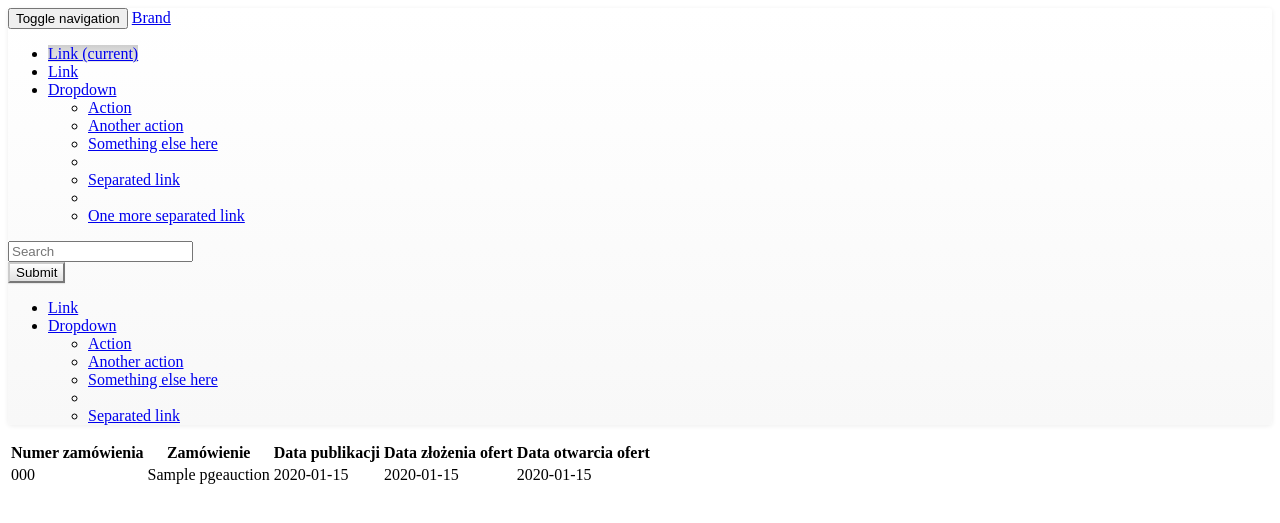
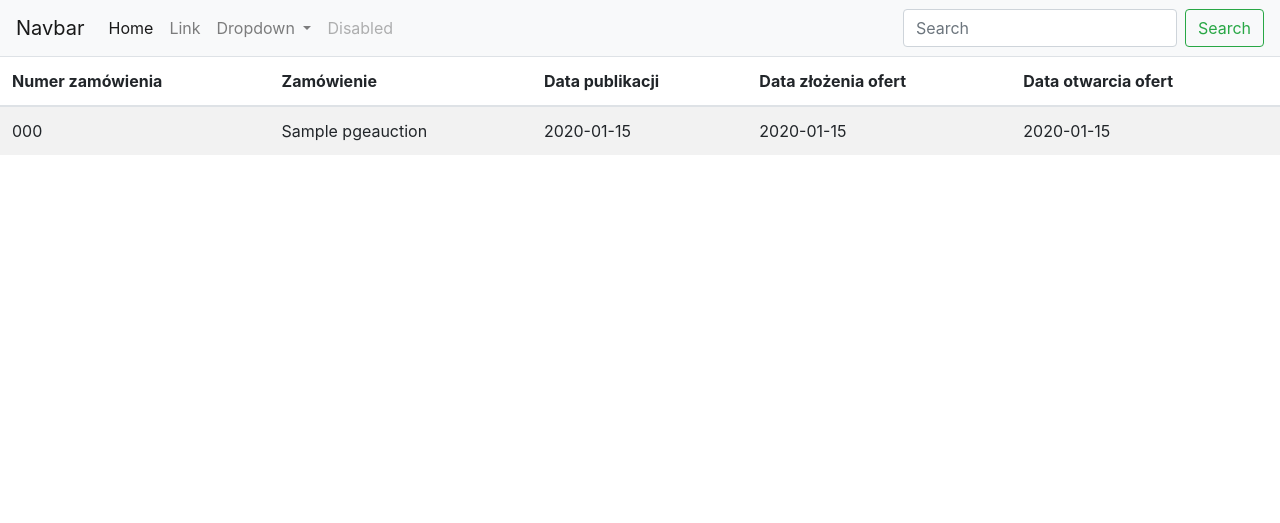
Before and after one commit to Geralt08/final_project, a Django app: template mysite/auctions/templates/main.html in a window 1280 px wide. Shown: the top 523 px of the page. Run offline with Django 3.2, Linux system fonts and the light colour scheme; the template is opened without the code that fills it: values that come from a table or form of the project are taken from there, others are empty; tables that the repository leaves empty hold one stand-in row (values such as "Sample post"); some libraries are stand-ins or nearby versions.

Commit message:
boostrap added

```diff
--- a/mysite/auctions/templates/base.html
+++ b/mysite/auctions/templates/base.html
@@ -3,68 +3,48 @@
 <head>
     <meta charset="UTF-8">
     <title>Przetargi</title>
-    <link rel="stylesheet" href="https://stackpath.bootstrapcdn.com/bootstrap/3.4.1/css/bootstrap-theme.min.css"
-          integrity="sha384-6pzBo3FDv/PJ8r2KRkGHifhEocL+1X2rVCTTkUfGk7/0pbek5mMa1upzvWbrUbOZ" crossorigin="anonymous">
+    <link href="https://stackpath.bootstrapcdn.com/bootstrap/4.3.1/css/bootstrap.min.css" rel="stylesheet" integrity="sha384-ggOyR0iXCbMQv3Xipma34MD+dH/1fQ784/j6cY/iJTQUOhcWr7x9JvoRxT2MZw1T" crossorigin="anonymous">
 </head>
 <body>
-<nav class="navbar navbar-default">
-    <div class="container-fluid">
-        <!-- Brand and toggle get grouped for better mobile display -->
-        <div class="navbar-header">
-            <button type="button" class="navbar-toggle collapsed" data-toggle="collapse"
-                    data-target="#bs-example-navbar-collapse-1" aria-expanded="false">
-                <span class="sr-only">Toggle navigation</span>
-                <span class="icon-bar"></span>
-                <span class="icon-bar"></span>
-                <span class="icon-bar"></span>
-            </button>
-            <a class="navbar-brand" href="#">Brand</a>
+<nav class="navbar navbar-expand-lg navbar-light bg-light">
+  <a class="navbar-brand" href="#">Navbar</a>
+  <button class="navbar-toggler" type="button" data-toggle="collapse" data-target="#navbarSupportedContent" aria-controls="navbarSupportedContent" aria-expanded="false" aria-label="Toggle navigation">
+    <span class="navbar-toggler-icon"></span>
+  </button>
+
+  <div class="collapse navbar-collapse" id="navbarSupportedContent">
+    <ul class="navbar-nav mr-auto">
+      <li class="nav-item active">
+        <a class="nav-link" href="#">Home <span class="sr-only">(current)</span></a>
+      </li>
+      <li class="nav-item">
+        <a class="nav-link" href="#">Link</a>
+      </li>
+      <li class="nav-item dropdown">
+        <a class="nav-link dropdown-toggle" href="#" id="navbarDropdown" role="button" data-toggle="dropdown" aria-haspopup="true" aria-expanded="false">
+          Dropdown
+        </a>
+        <div class="dropdown-menu" aria-labelledby="navbarDropdown">
+          <a class="dropdown-item" href="#">Action</a>
+          <a class="dropdown-item" href="#">Another action</a>
+          <div class="dropdown-divider"></div>
+          <a class="dropdown-item" href="#">Something else here</a>
         </div>
-
-        <!-- Collect the nav links, forms, and other content for toggling -->
-        <div class="collapse navbar-collapse" id="bs-example-navbar-collapse-1">
-            <ul class="nav navbar-nav">
-                <li class="active"><a href="#">Link <span class="sr-only">(current)</span></a></li>
-                <li><a href="#">Link</a></li>
-                <li class="dropdown">
-                    <a href="#" class="dropdown-toggle" data-toggle="dropdown" role="button" aria-haspopup="true"
-                       aria-expanded="false">Dropdown <span class="caret"></span></a>
-                    <ul class="dropdown-menu">
-                        <li><a href="#">Action</a></li>
-                        <li><a href="#">Another action</a></li>
-                        <li><a href="#">Something else here</a></li>
-                        <li role="separator" class="divider"></li>
-                        <li><a href="#">Separated link</a></li>
-                        <li role="separator" class="divider"></li>
-                        <li><a href="#">One more separated link</a></li>
-                    </ul>
-                </li>
-            </ul>
-            <form class="navbar-form navbar-left">
-                <div class="form-group">
-                    <input type="text" class="form-control" placeholder="Search">
-                </div>
-                <button type="submit" class="btn btn-default">Submit</button>
-            </form>
-            <ul class="nav navbar-nav navbar-right">
-                <li><a href="#">Link</a></li>
-                <li class="dropdown">
-                    <a href="#" class="dropdown-toggle" data-toggle="dropdown" role="button" aria-haspopup="true"
-                       aria-expanded="false">Dropdown <span class="caret"></span></a>
-                    <ul class="dropdown-menu">
-                        <li><a href="#">Action</a></li>
-                        <li><a href="#">Another action</a></li>
-                        <li><a href="#">Something else here</a></li>
-                        <li role="separator" class="divider"></li>
-                        <li><a href="#">Separated link</a></li>
-                    </ul>
-                </li>
-            </ul>
-        </div><!-- /.navbar-collapse -->
-    </div><!-- /.container-fluid -->
+      </li>
+      <li class="nav-item">
+        <a class="nav-link disabled" href="#">Disabled</a>
+      </li>
+    </ul>
+    <form class="form-inline my-2 my-lg-0">
+      <input class="form-control mr-sm-2" type="search" placeholder="Search" aria-label="Search">
+      <button class="btn btn-outline-success my-2 my-sm-0" type="submit">Search</button>
+    </form>
+  </div>
 </nav>
 
 {% block content %}
 {% endblock %}
+
+
 </body>
 </html>
--- a/mysite/auctions/views.py
+++ b/mysite/auctions/views.py
@@ -1,11 +1,11 @@
 from django import views
 from django.shortcuts import render
 
-import models
+from auctions.models import PgeAuction
 
 
 class MainView(views.View):
     def get(self, request):
-        auctions = models.PgeAuction.objects.get.all()
+        auctions = PgeAuction.objects.all()
         ctx = {"auctions": auctions}
         return render(request, 'main.html', ctx)
--- a/mysite/mysite/urls.py
+++ b/mysite/mysite/urls.py
@@ -16,6 +16,9 @@
 from django.contrib import admin
 from django.urls import path
 
+from auctions.views import MainView
+
 urlpatterns = [
     path('admin/', admin.site.urls),
+    path('index/', MainView.as_view(), name="main-view")
 ]
```
